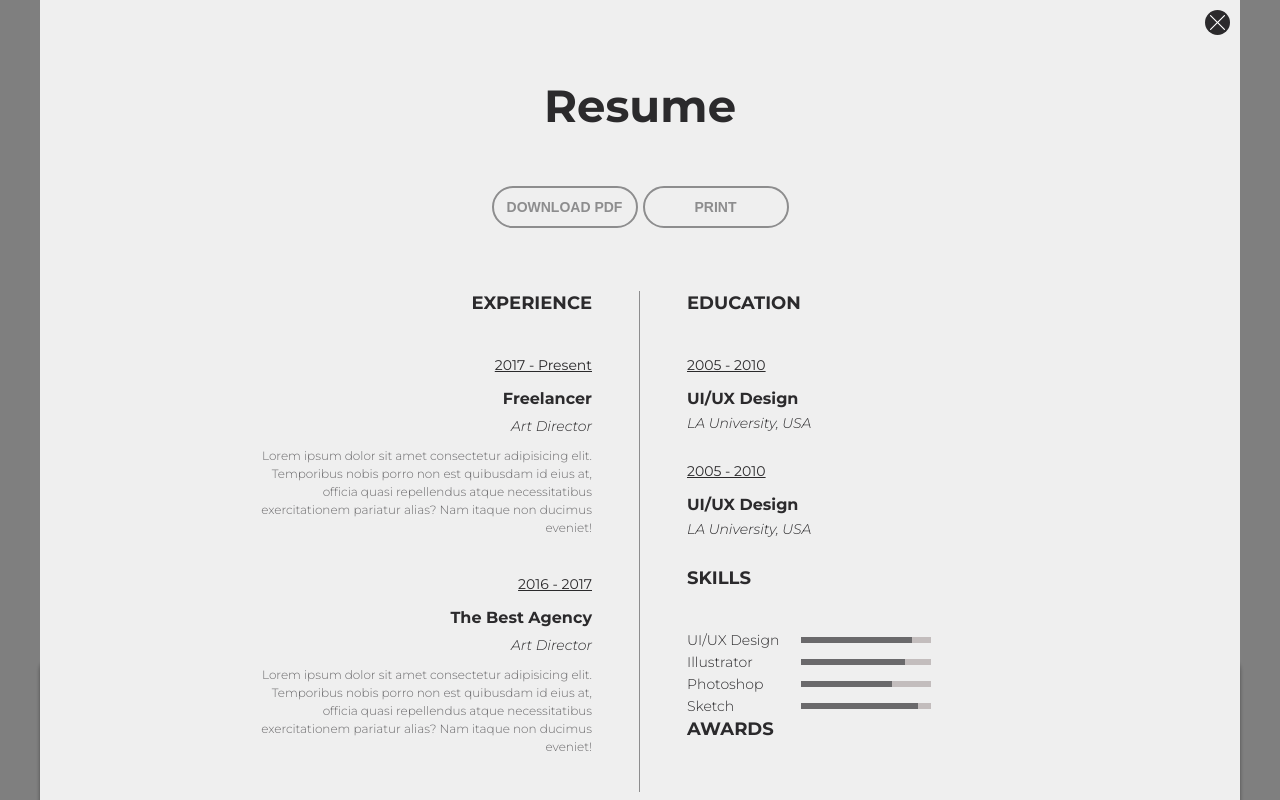
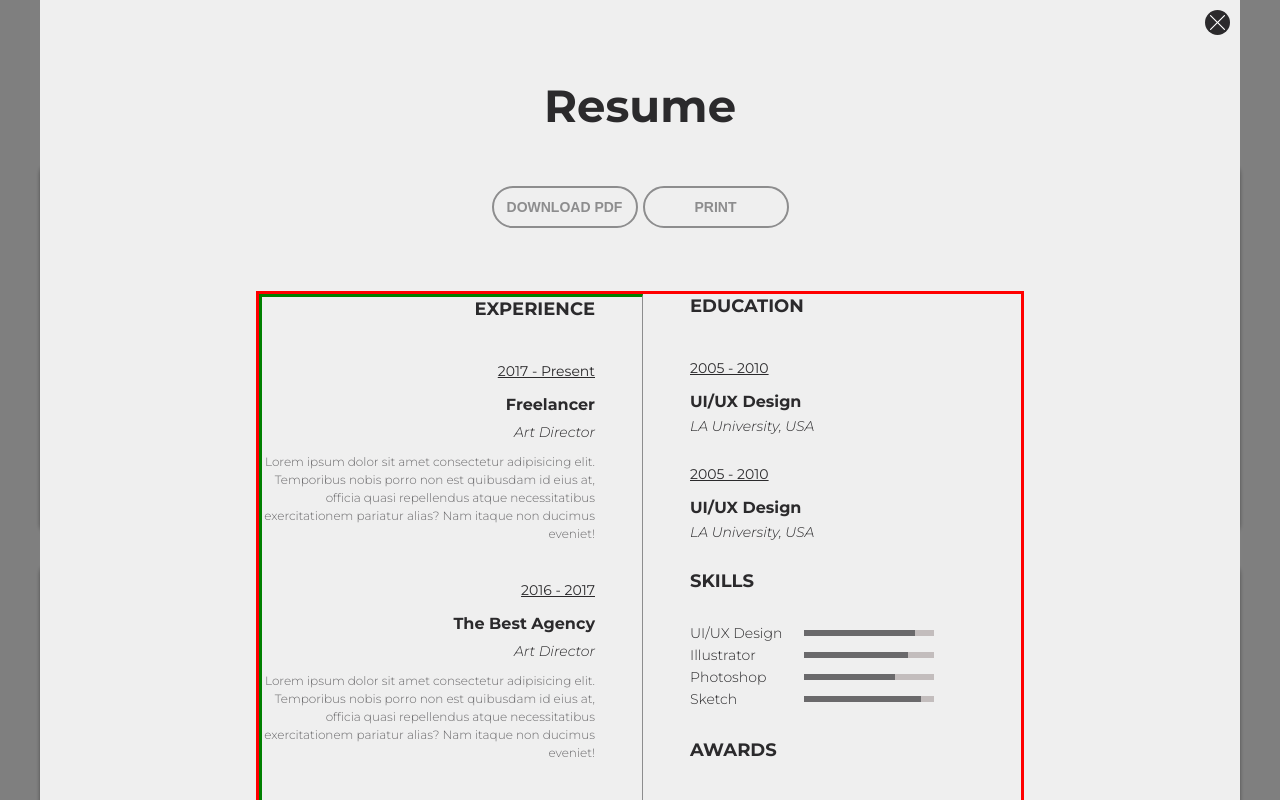
Before and after one commit to Babiy7/designer-app, a React app: page / in a window 1280 px wide. Shown: the top 800 px of the page. Built offline with nearby package versions, Linux system fonts and the light colour scheme.

Commit message:
Made resume modal.

```diff
--- a/src/components/Modals/ModalResume/EducationBlock/EducationBlock.module.scss
+++ b/src/components/Modals/ModalResume/EducationBlock/EducationBlock.module.scss
@@ -2,6 +2,14 @@
 
 .Item {
   color: $black;
+
+  &:first-child {
+    margin-top: 38px;
+  }
+
+  &:last-child {
+    margin-bottom: 0px;
+  }
 
   .Date {
     margin-bottom: 12px;
--- a/src/components/Modals/ModalResume/ExperienceWork/ExperienceWork.module.scss
+++ b/src/components/Modals/ModalResume/ExperienceWork/ExperienceWork.module.scss
@@ -3,8 +3,12 @@
 .Item {
   color: $black;
 
+  &:first-child {
+    margin-top: 38px;
+  }
+
   &:last-child {
-    margin-bottom: 0px;
+    margin-bottom: 0;
   }
 
   .Date {
--- a/src/components/Modals/ModalResume/ModalResume.js
+++ b/src/components/Modals/ModalResume/ModalResume.js
@@ -10,18 +10,22 @@ import ProgressBar from "../../UI/ProgressBar/ProgressBar";
 
 const ModalResume = props => {
   return (
-    <Modal show={props.show}>
-      <section className={classes.ModalResume}>
+    <Modal width="1200" show={props.show}>
+      <div className={classes.ModalResume}>
         <h2 className={classes.Title}>Resume</h2>
+
         <div className={classes.Buttons}>
           <Margin right="5">
             <Button type="gray">Download PDF</Button>
           </Margin>
+
           <Button type="gray">Print</Button>
         </div>
         <div className={classes.Timeline}>
           <section className={classes.Experience}>
             <h4 className={classes.TimelineTitle}>Experience</h4>
+
+            <div className={classes.Items}>
               {[
                 {
                   date: "2017 - Present",
@@ -53,9 +57,12 @@ const ModalResume = props => {
                   />
                 );
               })}
+            </div>
           </section>
           <section className={classes.Education}>
             <h4 className={classes.TimelineTitle}>Education</h4>
+
+            <div className={classes.Items}>
               {[
                 {
                   date: "2005 - 2010",
@@ -74,16 +81,49 @@ const ModalResume = props => {
                   education={item.education}
                 />
               ))}
+            </div>
+
             <h4 className={classes.TimelineTitle}>Skills</h4>
+
+            <div className={classes.ProgressBars}>
               <ProgressBar title="UI/UX Design" percent="85" />
               <ProgressBar title="Illustrator" percent="80" />
               <ProgressBar title="Photoshop" percent="70" />
               <ProgressBar title="Sketch" percent="90" />
+            </div>
+
+            <Margin bottom="28">
               <h4 className={classes.TimelineTitle}>Awards</h4>
+            </Margin>
+
+            <div className={classes.Awards}>
+              {[
+                {
+                  date: "2016",
+                  award: "THE BEST APP INTERFACE",
+                  position: "UI/UX Magazine"
+                },
+                {
+                  date: "2016",
+                  award: "THE BEST WEBSITE",
+                  position: "UI/UX Magazine"
+                }
+              ].map(item => {
+                return (
+                  <ExperienceBlock
+                    key={item.date}
+                    date={item.date}
+                    subtitle={item.award}
+                    position={item.position}
+                  />
+                );
+              })}
+            </div>
           </section>
         </div>
+
         <Button type="shadow">Hire me</Button>
-      </section>
+      </div>
     </Modal>
   );
 };
--- a/src/components/Modals/ModalResume/ModalResume.module.scss
+++ b/src/components/Modals/ModalResume/ModalResume.module.scss
@@ -2,14 +2,13 @@
 
 .ModalResume {
   width: 100%;
-  width: 1200px;
 
   position: relative;
 
   display: flex;
   flex-direction: column;
   align-items: center;
-  padding: 79px 216px;
+  padding: 79px 20px;
 
   background: $white;
 
@@ -31,11 +30,13 @@
   }
 
   .Timeline {
+    border: red solid;
     width: 768px;
 
     display: flex;
 
     .Experience {
+      border: green solid;
       width: 384px;
 
       padding-right: 47px;
@@ -43,15 +44,17 @@
       border-right: 1px solid $gray-light;
 
       text-align: right;
+
+      .Items {
+      }
     }
 
     .Education {
+      width: 300px;
     }
 
     .TimelineTitle {
       color: $black;
-
-      margin-bottom: 38px;
 
       font-size: 18px;
       font-weight: 700;
--- a/src/components/Sections/Sections.js
+++ b/src/components/Sections/Sections.js
@@ -12,7 +12,7 @@ const Section = () => {
   return (
     <>
       <Header />
-      <Intro />
+      {/* <Intro /> */}
       <Works />
       <AboutMe />
       <Review />
--- a/src/components/UI/Backdrop/Backdrop.module.scss
+++ b/src/components/UI/Backdrop/Backdrop.module.scss
@@ -11,5 +11,5 @@
 
   background: rgba(0, 0, 0, 0.5);
 
-  z-index: 100;
+  z-index: 0;
 }
--- a/src/components/UI/Helper/Helper.js
+++ b/src/components/UI/Helper/Helper.js
@@ -16,6 +16,7 @@ export const Image = props => {
 };
 
 export const Margin = props => {
+  console.log(props.bottom);
   return (
     <div
       style={{
--- a/src/components/UI/Modal/Modal.js
+++ b/src/components/UI/Modal/Modal.js
@@ -5,11 +5,11 @@ import Backdrop from "../Backdrop/Backdrop";
 import ButtonClose from "../ButtonClose/ButtonClose";
 
 const Modal = props => (
-  <>
   <Backdrop show={props.show} unShow={props.unShow}>
     <div
       className={classes.Modal}
       style={{
+        width: `${props.width}px`,
         transform: props.show ? "translateY(0)" : "translateY(-100vh)",
         opacity: props.show ? "1" : "0"
       }}
@@ -18,7 +18,6 @@ const Modal = props => (
       <ButtonClose />
     </div>
   </Backdrop>
-  </>
 );
 
 export default Modal;
--- a/src/components/UI/Modal/Modal.module.scss
+++ b/src/components/UI/Modal/Modal.module.scss
@@ -5,5 +5,5 @@
 
   background-color: $white;
 
-  z-index: 500;
+  z-index: 1;
 }
--- a/src/components/UI/ProgressBar/ProgressBar.module.scss
+++ b/src/components/UI/ProgressBar/ProgressBar.module.scss
@@ -3,6 +3,14 @@
 .ProgressBar {
   display: flex;
   align-items: center;
+
+  &:first-child {
+    margin-top: 28px;
+  }
+
+  &:last-child {
+    margin-bottom: 28px;
+  }
 
   .Title {
     width: 95px;
--- a/src/containers/App.module.scss
+++ b/src/containers/App.module.scss
@@ -1 +1,17 @@
 @import "./../vars";
+
+.paragraph {
+  border: red solid;
+}
+
+.paragraph:first-child {
+  border: yellow solid;
+}
+
+.paragraph:last-child {
+  border: black solid;
+}
+
+.paragraph:nth-child(3) {
+  border: blue solid;
+}
```
Also changed, not shown: src/containers/App.js (+9 -0 lines). Lines whose indentation alone changed are shown as unchanged.
